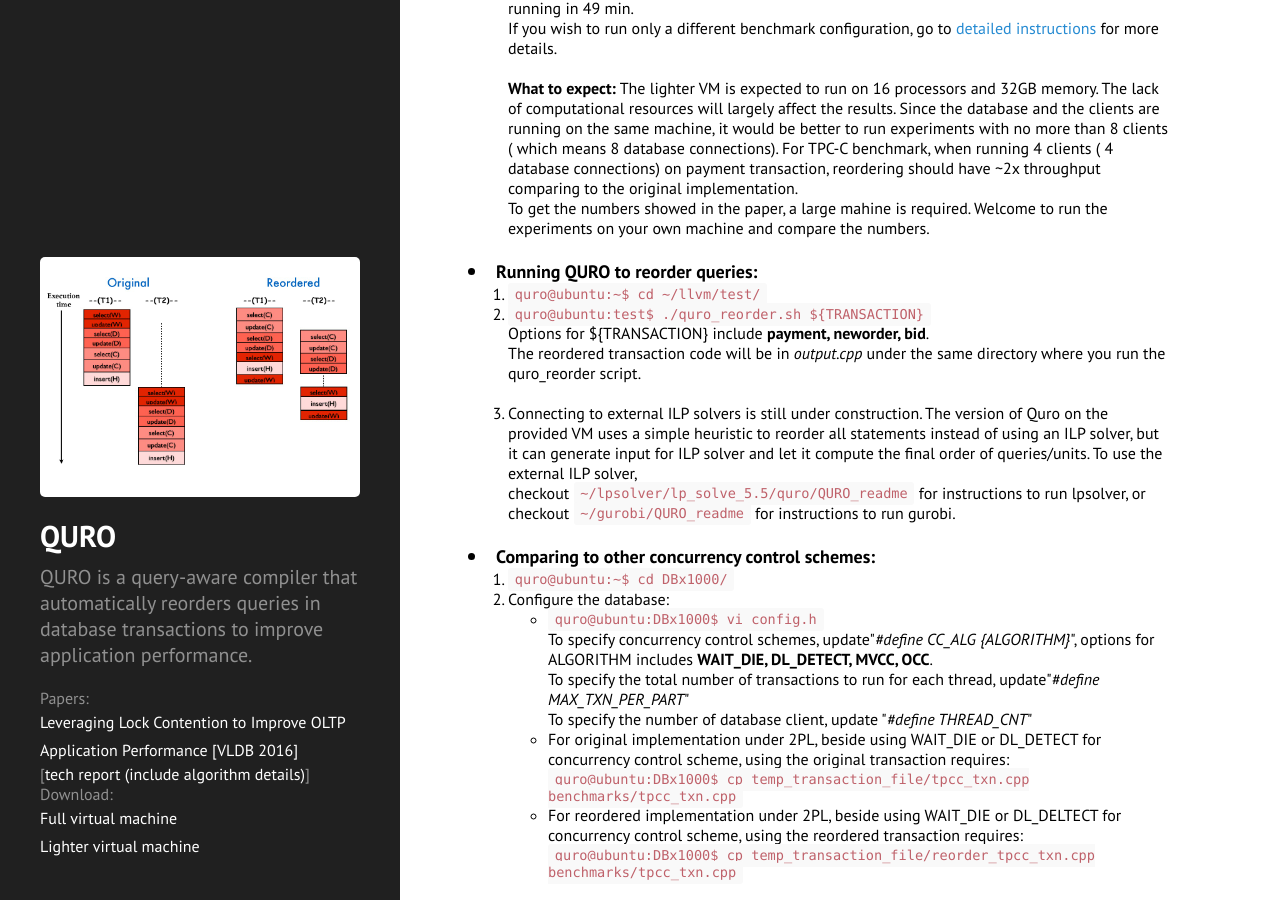
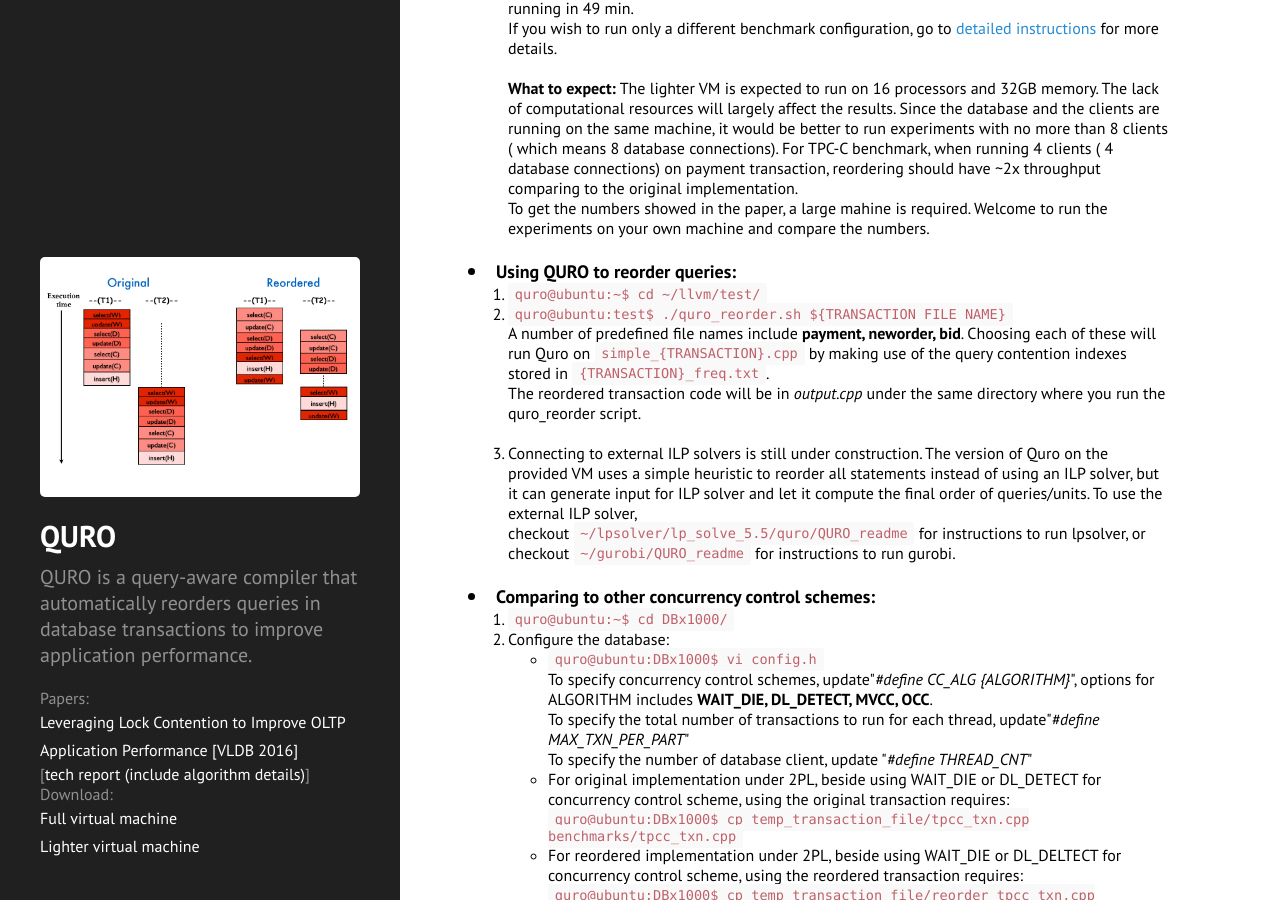
Before and after one commit to uwdb/website, a Jekyll site: the page projects/quro/index.html, which Jekyll copies as it is, in a window 1280 px wide and 900 px high, scrolled down 1957 px. Built offline with Jekyll 4.4.1, drawn with Linux system fonts in a browser that asks for light colours; nearby versions of some CDN libraries; Markdown is read by kramdown in place of the engine named in the settings.

Commit message:
update instructions for using quro

```diff
--- a/projects/quro/index.html
+++ b/projects/quro/index.html
@@ -166,13 +166,15 @@
 			</ol>
 			</font>
 
-			<li> <font size="4.5"><b>Running QURO to reorder queries:</b></font>
+			<li> <font size="4.5"><b>Using QURO to reorder queries:</b></font>
 			<font size="3.5">
 			<br>
 			<ol>
 			<li><code>quro@ubuntu:~$ cd ~/llvm/test/</code>
-      <li><code>quro@ubuntu:test$ ./quro_reorder.sh ${TRANSACTION}</code>
-			<br>Options for ${TRANSACTION} include <b>payment, neworder, bid</b>.
+      <li><code>quro@ubuntu:test$ ./quro_reorder.sh ${TRANSACTION FILE NAME}</code>
+			<br>A number of predefined file names include <b>payment, neworder, bid</b>. Choosing each of these will
+			    run Quro on <code>simple_{TRANSACTION}.cpp</code> by making use of the query contention indexes
+			    stored in <code>{TRANSACTION}_freq.txt</code>.
 			<br>The reordered transaction code will be in <i>output.cpp</i> under the same directory where you run the quro_reorder script.
  			<ul stype="list-stype-type:circle"></ul>
 			<li>Connecting to external ILP solvers is still under construction. The version of Quro on the provided VM uses a simple heuristic to reorder all statements instead of using an ILP solver, but it can generate input for ILP solver and let it compute the final order of queries/units. To use the external ILP solver,
```
